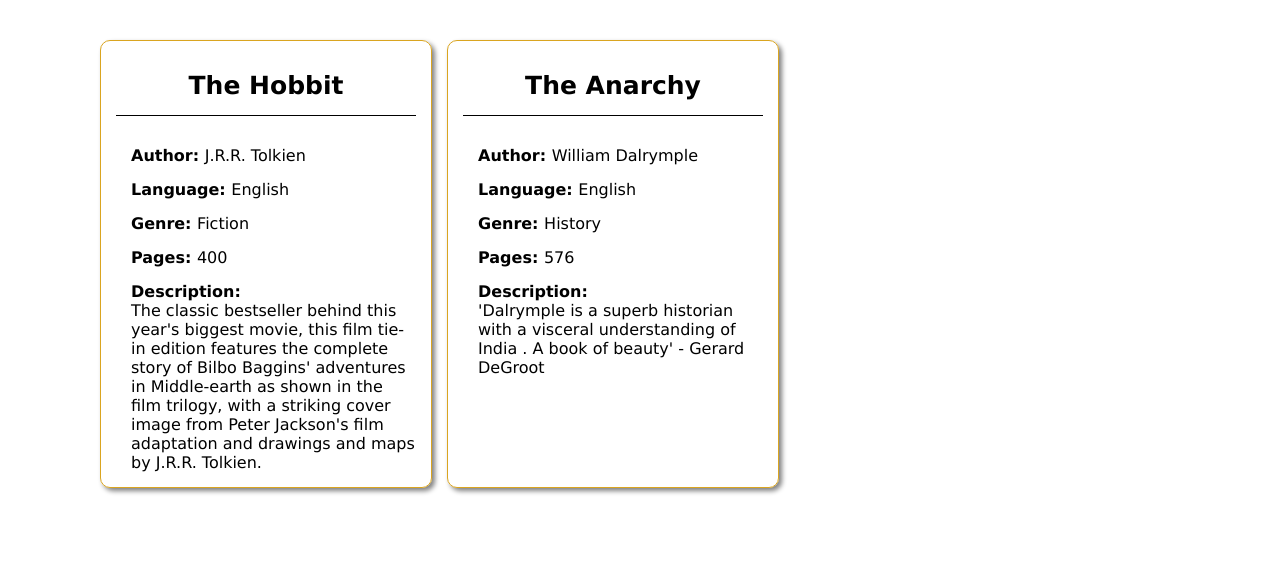
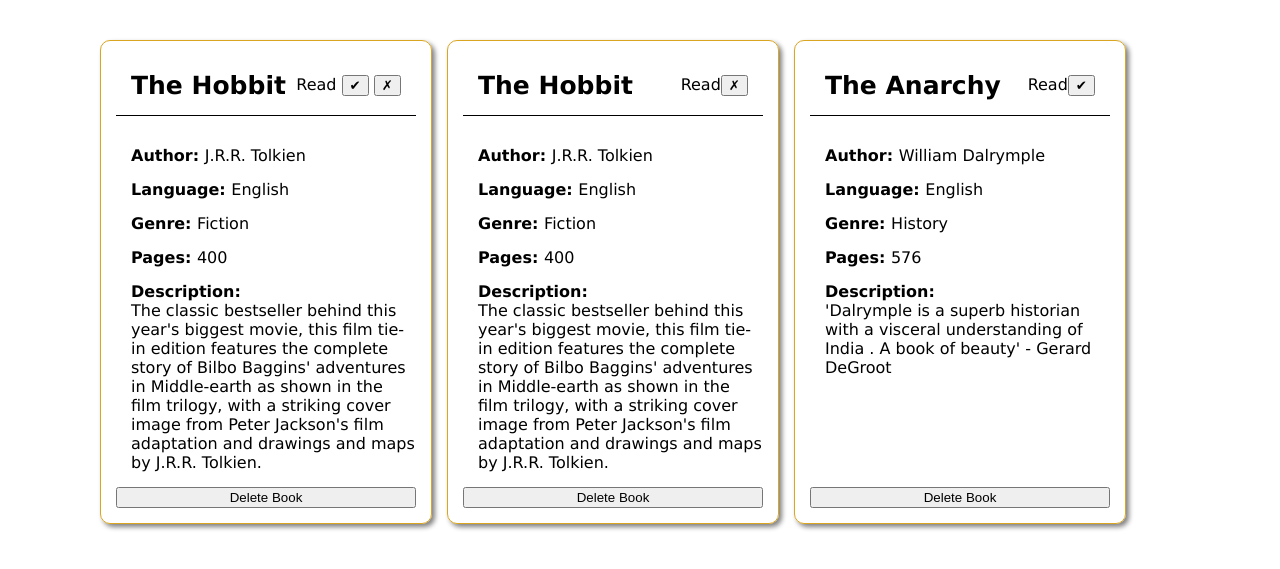
Before and after one commit to madhansm/project-library, a plain HTML site: page index.html in a window 1280 px wide. Shown: the part 85-654 px from the top of the page. Drawn offline with Linux system fonts and the light colour scheme.

Commit message:
added read button and delete button

```diff
--- a/index.html
+++ b/index.html
@@ -22,7 +22,24 @@
         </form>
     </div>
 
-    <div class="cardsContainer"></div>
+    <div class="cardsContainer">
+        <div class="card">
+            <h2>The Hobbit
+                <div class="read">Read
+                    <button class="readYes">&#10004;</button>
+                    <button class="readNo">&#x2717;</button>
+                </div>
+            </h2>
+            <div class="subheading">author: <span>J.R.R. Tolkien</span></div>
+            <div class="subheading">language: <span>English</span></div>
+            <div class="subheading">genre: <span>Fiction</span></div>
+            <div class="subheading">pages: <span>400</span></div>
+            <div class="subheading">description: <br><span>The classic bestseller behind this year's biggest movie, this film tie-in edition features the
+                 complete story of Bilbo Baggins' adventures in Middle-earth as shown in the film trilogy, with a striking cover image from Peter Jackson's film adaptation and drawings and maps by J.R.R. Tolkien.</span></div>
+            <button>Delete Book</button>
+        </div>
+
+    </div>
 
 
 </body>
--- a/script.js
+++ b/script.js
@@ -15,7 +15,7 @@
     genre: 'History',
     pages: 576,
     description: "\'Dalrymple is a superb historian with a visceral understanding of India . A book of beauty\' - Gerard DeGroot",
-    completion: false
+    completion: true
 }
 
 let cardsContainer = document.querySelector('.cardsContainer');
@@ -31,11 +31,33 @@
     this.completion = completion;
 }
 
+
+
 function displayBook(book, card) {
     console.log(book.name);
 
     const h2 = document.createElement('h2');
     h2.append(book.name);
+
+    const bookRead = document.createElement('div');
+    bookRead.classList.add('read');
+    const readText = document.createTextNode('Read');
+    bookRead.append(readText);
+
+    const buttonReadYes = document.createElement('button');
+    buttonReadYes.classList.add(`readYes`);
+    const buttonTextYes = document.createTextNode('\u2714');
+    buttonReadYes.append(buttonTextYes);
+    bookRead.appendChild(buttonReadYes);
+
+    const buttonReadNo = document.createElement('button');
+    buttonReadNo.classList.add(`readNo`);
+    const buttonTextNo = document.createTextNode("\u2717");
+    buttonReadNo.append(buttonTextNo);
+    bookRead.appendChild(buttonReadNo);
+
+
+    h2.appendChild(bookRead);
     card.appendChild(h2);
 
     for (const key in book){
@@ -57,9 +79,46 @@
 
     }
 
+    const buttonDeleteBook = document.createElement('button');
+    buttonDeleteBook.classList.add('deleteBook');
+    const buttonTextDeleteBook = document.createTextNode("Delete Book");
+    buttonDeleteBook.append(buttonTextDeleteBook);
+    card.appendChild(buttonDeleteBook);
 
+    if (book.completion) {
+        buttonReadNo.style.display = "none";
+    } else {
+        buttonReadYes.style.display = "none";
+    }
+
+    buttonReadYes.addEventListener('click', () => {
+        buttonReadYes.style.display = "none";
+        buttonReadYes.parentElement.querySelector('.readNo').style.display = "inline";
+        book.completion = false;
+
+    });
+
+    buttonReadNo.addEventListener('click', () => {
+        buttonReadNo.style.display = "none";
+        buttonReadNo.parentElement.querySelector('.readYes').style.display = "inline";
+        book.completion = true;
+
+    });
+
+    buttonDeleteBook.addEventListener('click', () => card.remove());
 
 }
+
+function changeToNo() {
+    this.style.display = "none";
+    this.parentElement.querySelector('.readNo').style.display = "inline";
+}
+
+function changeToYes() {
+    this.style.display = "none";
+    this.parentElement.querySelector('.readYes').style.display = "inline";
+}
+
 
 myLibrary.forEach(book => {
     const card = document.createElement('div');
@@ -74,3 +133,6 @@
 
 
 addBook.addEventListener('click', () => popUp.style.display="block");
+
+let readYesButtons = document.querySelectorAll('.readYes');
+let readNoButtons = document.querySelectorAll('.readNo');
--- a/styles.css
+++ b/styles.css
@@ -42,7 +42,7 @@
     gap: 15px;
     word-wrap: break-word;
     width: 300px;
-    min-height: 350px;
+    /* min-height: 300px; */
     border: 1px solid goldenrod;
     box-shadow: 3px 3px 5px gray;
     border-radius: 10px;
@@ -50,12 +50,15 @@
 }
 
 h2 {
+    display: flex;
+    justify-content: space-between;
     font-size: 25px;
     margin: 0;
     margin-bottom: 15px;
     padding: 15px;
     text-align: center;
     border-bottom: 1px solid black;
+    align-items: center;
 }
 
 .subheading {
@@ -78,3 +81,21 @@
     border: 2px solid darkblue;
     background-color: white;
 }
+
+.read {
+    font-weight: normal;
+    font-size: medium;
+    text-transform:none;
+}
+
+.readYes {
+    display: inline;
+}
+
+.readNo {
+    display: inline;
+}
+
+.deleteBook {
+    margin-top: auto;
+}
```
